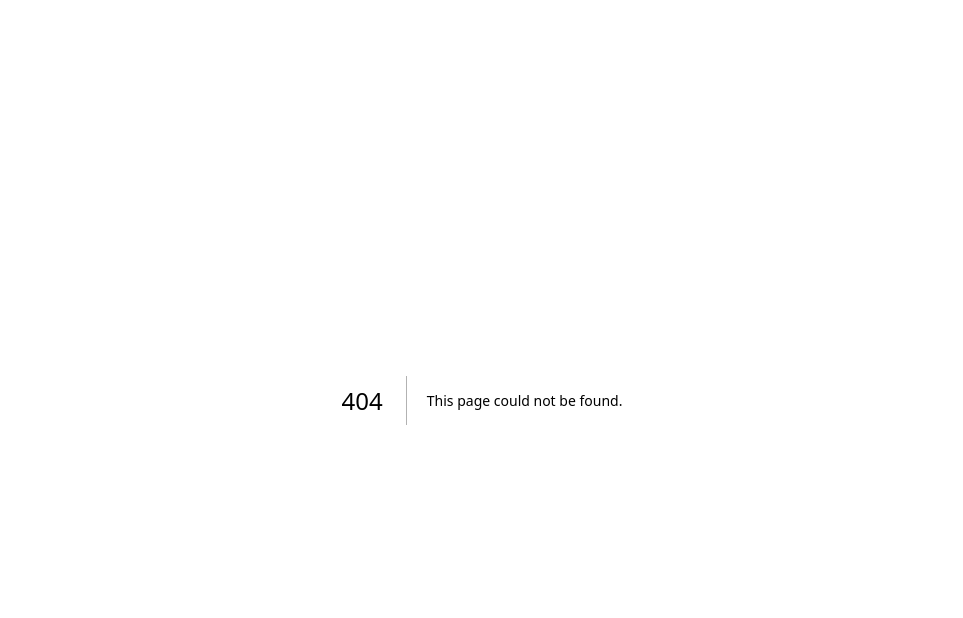
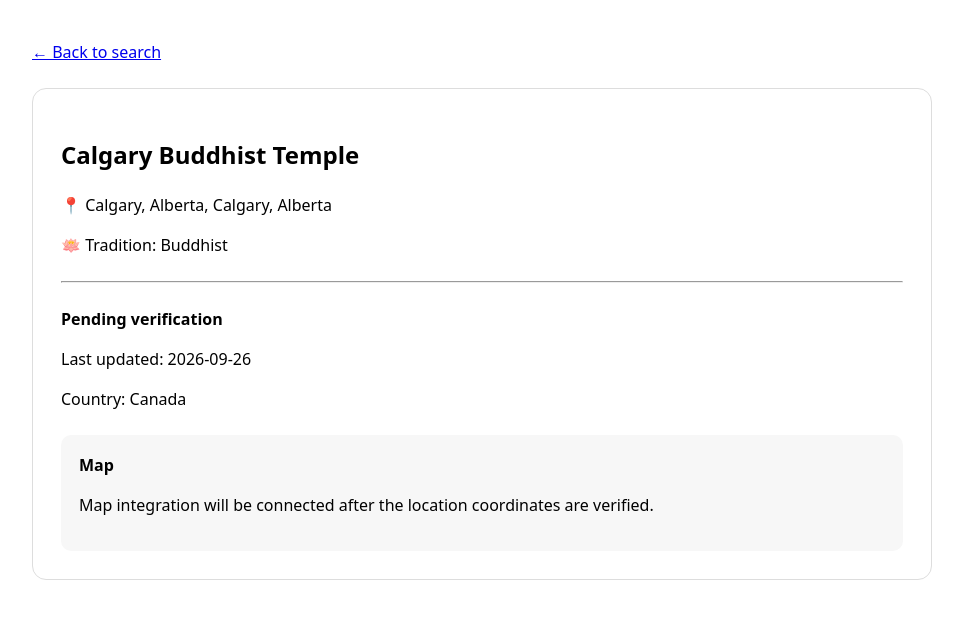
Before and after one commit to buddhistcanada/buddhist-canada, a Next.js app: page /places/calgary-001 in a window 1280 px wide. Before the commit this address had no page. Shown: the top 618 px of the page, without its empty margins (158-1121 px from the left). Built offline with nearby package versions, Linux system fonts and the light colour scheme.

Commit message:
Add Buddhist Place details page

```diff
--- /dev/null
+++ b/app/places/[id]/page.tsx
@@ -0,0 +1,32 @@
+import { notFound } from 'next/navigation'
+import { samplePlaces } from '../../../data/sample-places'
+
+export default async function PlaceDetailsPage({ params }: { params: Promise<{ id: string }> }) {
+  const { id } = await params
+  const place = samplePlaces.find((item) => item.id === id)
+  if (!place) notFound()
+
+  return (
+    <main style={{ maxWidth: 900, margin: '0 auto', padding: '40px 20px', fontFamily: 'system-ui, sans-serif' }}>
+      <a href="/search">← Back to search</a>
+      <article style={{ marginTop: 24, padding: 28, border: '1px solid #ddd', borderRadius: 14 }}>
+        <h1>{place.name}</h1>
+        <p>📍 {place.address}{place.city ? `, ${place.city}` : ''}, {place.province} {place.postalCode}</p>
+        {place.phone && <p>📞 <a href={`tel:${place.phone}`}>{place.phone}</a></p>}
+        {place.email && <p>📧 <a href={`mailto:${place.email}`}>{place.email}</a></p>}
+        {place.website && <p>🌐 <a href={place.website}>{place.website}</a></p>}
+        {place.tradition && <p>🪷 Tradition: {place.tradition}</p>}
+
+        <hr style={{ margin: '24px 0' }} />
+        <p><strong>{place.verified ? '✓ Verified' : 'Pending verification'}</strong></p>
+        <p>Last updated: {place.lastUpdated}</p>
+        <p>Country: {place.country}</p>
+
+        <div style={{ marginTop: 24, padding: 18, background: '#f7f7f7', borderRadius: 10 }}>
+          <strong>Map</strong>
+          <p>Map integration will be connected after the location coordinates are verified.</p>
+        </div>
+      </article>
+    </main>
+  )
+}
```
